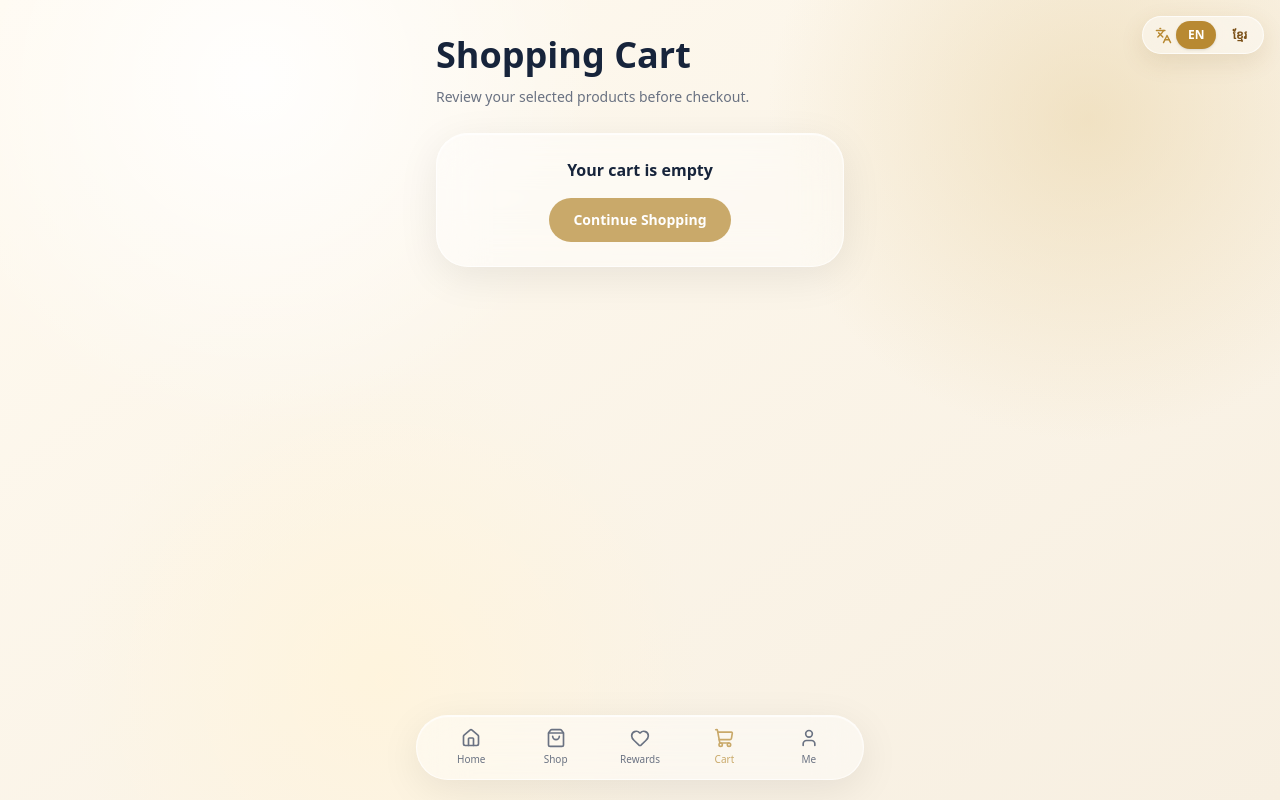
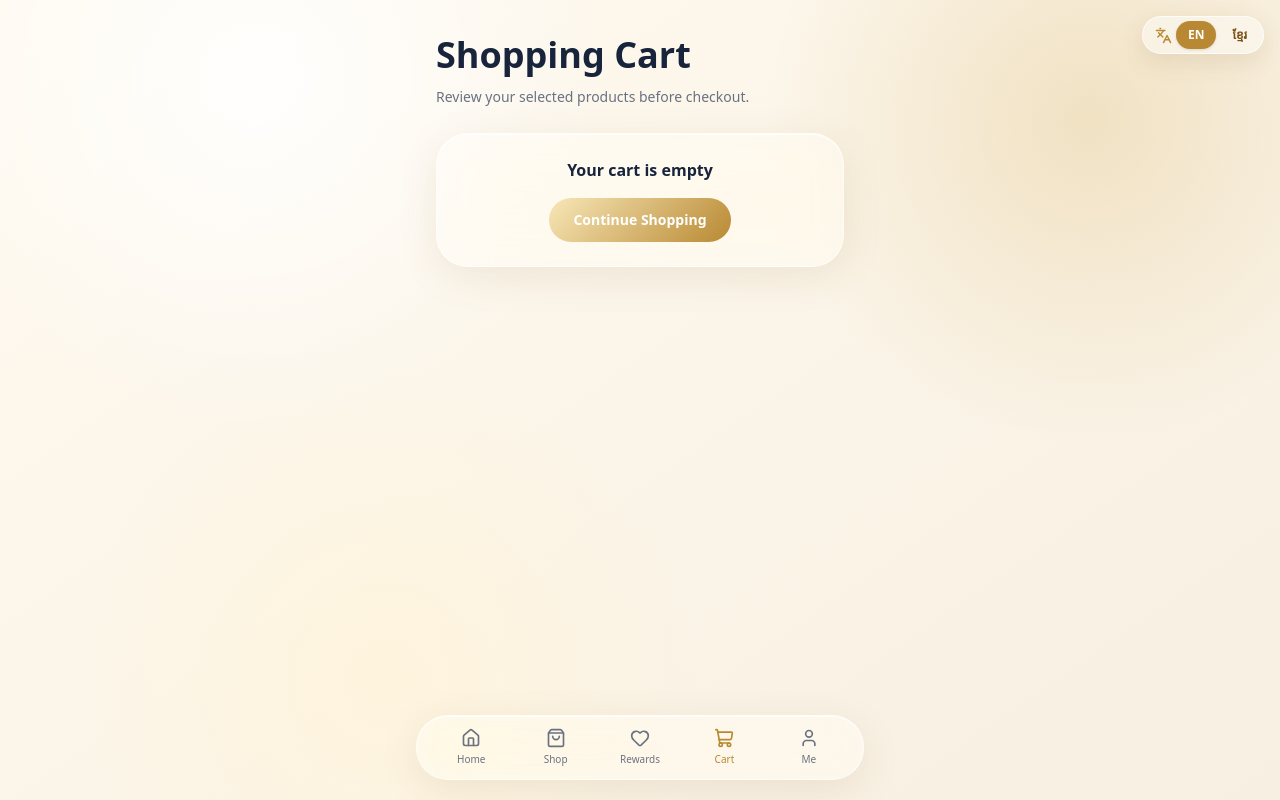
Before and after one commit to babypremiumcambodia/baby-premium, a Next.js app: page /cart in a window 1280 px wide. Built offline with nearby package versions, Linux system fonts and the light colour scheme; a web font is replaced by a local one.

Commit message:
Fix profile rewards link and customer pages

```diff
--- a/app/globals.css
+++ b/app/globals.css
@@ -5,6 +5,7 @@
   --cream: #f7efe1;
   --champagne: #e8d2a4;
   --gold: #b88932;
+  --gold-light: #e9d4a5;
   --deep-gold: #7a4f16;
   --navy: #17243b;
   --brown: #3b2514;
@@ -14,98 +15,105 @@ html,
 body {
   margin: 0;
   padding: 0;
+  min-height: 100%;
   background: var(--pearl);
 }
 
 body {
   color: var(--navy);
+  background:
+    radial-gradient(
+      circle at top,
+      #fffdf8,
+      #f8f4eb
+    );
 }
 
+/* Liquid Glass */
+
 .glass {
-  background: rgba(255, 255, 255, 0.38);
-  backdrop-filter: blur(28px) saturate(180%);
-  -webkit-backdrop-filter: blur(28px) saturate(180%);
+  background: rgba(255, 255, 255, 0.42);
   border: 1px solid rgba(255, 255, 255, 0.65);
-  box-shadow: 0 24px 60px rgba(122, 79, 22, 0.12);
+
+  backdrop-filter: blur(24px) saturate(180%);
+  -webkit-backdrop-filter: blur(24px) saturate(180%);
+
+  box-shadow:
+    0 10px 40px rgba(122, 79, 22, 0.1),
+    inset 0 1px 1px rgba(255, 255, 255, 0.8);
+
+  transition:
+    transform 0.3s ease,
+    box-shadow 0.3s ease,
+    background 0.3s ease;
+
+  -webkit-tap-highlight-color: transparent;
 }
 
-.gold-glow {
-  box-shadow: 0 16px 40px rgba(184, 137, 50, 0.28);
+/* Hover only on computers with a real mouse */
+
+@media (hover: hover) and (pointer: fine) {
+  .glass:hover {
+    transform: translateY(-2px);
+
+    box-shadow:
+      0 20px 50px rgba(122, 79, 22, 0.13),
+      inset 0 1px 1px rgba(255, 255, 255, 0.9);
+  }
+}
+
+/* Prevent decorative glass layers from blocking taps */
+
+.glass::before,
+.glass::after {
+  pointer-events: none;
+}
+
+/* Gold styles */
+
+.bg-gold {
+  background: linear-gradient(
+    135deg,
+    #f8e7b8,
+    #b88932
+  );
 }
 
 .text-gold {
   color: var(--gold);
 }
 
-.bg-gold {
-  background: linear-gradient(135deg, #f8e7b8, #b88932);
+.gold-glow {
+  box-shadow: 0 0 25px rgba(184, 137, 50, 0.35);
 }
+
+/* Premium page background */
 
 .bg-premium {
   background:
-    radial-gradient(circle at 20% 10%, rgba(255, 255, 255, 0.9), transparent 28%),
-    radial-gradient(circle at 85% 15%, rgba(232, 210, 164, 0.55), transparent 25%),
-    radial-gradient(circle at 30% 85%, rgba(255, 244, 220, 0.9), transparent 28%),
-    linear-gradient(145deg, #fffaf0, #f7efe1);
+    radial-gradient(
+      circle at 20% 10%,
+      rgba(255, 255, 255, 0.9),
+      transparent 28%
+    ),
+    radial-gradient(
+      circle at 85% 15%,
+      rgba(232, 210, 164, 0.55),
+      transparent 25%
+    ),
+    radial-gradient(
+      circle at 30% 85%,
+      rgba(255, 244, 220, 0.9),
+      transparent 28%
+    ),
+    linear-gradient(
+      145deg,
+      var(--pearl),
+      var(--cream)
+    );
 }
 
-/* ===========================
-   Baby Premium Theme
-=========================== */
-
-:root {
-  --gold: #c9a96a;
-  --gold-light: #e9d4a5;
-  --pearl: rgba(255,255,255,0.45);
-}
-
-body {
-  background:
-    radial-gradient(circle at top, #fffdf8, #f8f4eb);
-}
-
-/* Liquid Glass */
-
-.glass {
-  background: rgba(255,255,255,0.42);
-  backdrop-filter: blur(24px);
-  -webkit-backdrop-filter: blur(24px);
-
-  border: 1px solid rgba(255,255,255,0.65);
-
-  box-shadow:
-    0 10px 40px rgba(0,0,0,.08),
-    inset 0 1px 1px rgba(255,255,255,.8);
-
-  transition: .35s ease;
-}
-
-.glass:hover {
-  transform: translateY(-2px);
-  box-shadow:
-    0 20px 50px rgba(0,0,0,.12),
-    inset 0 1px 1px rgba(255,255,255,.9);
-}
-
-.bg-gold {
-  background: #c9a96a;
-}
-
-.text-gold {
-  color: #c9a96a;
-}
-
-.gold-glow {
-  box-shadow: 0 0 25px rgba(201,169,106,.35);
-}
-
-/* ===========================
-   Khmer Font
-=========================== */
-
-.font-khmer {
-  font-family: var(--font-khmer), sans-serif;
-}
+/* Khmer Font */
 
 .font-khmer {
   font-family: "Kantumruy Pro", sans-serif;
--- a/app/profile/page.tsx
+++ b/app/profile/page.tsx
@@ -156,7 +156,7 @@ export default function ProfilePage() {
           </GlassCard>
         </Link>
 
-        <Link href="/gifts">
+        <Link href="/rewards">
           <GlassCard className="mt-4">
             <div className="flex items-center justify-between gap-3">
               <div className="flex min-w-0 items-center gap-3">
--- a/app/rewards/page.tsx
+++ b/app/rewards/page.tsx
@@ -186,7 +186,7 @@ const response = await fetch("/api/rewards/redeem", {
             }`}
           >
             {language === "km"
-              ? "កាដូរសម្រាប់ការសន្សំពិន្ទុ"
+              ? "កាដូរសម្រាប់ប្ដូរ"
               : "Thank You Gifts"}
           </h1>
 
--- a/components/home/HeroBanner.tsx
+++ b/components/home/HeroBanner.tsx
@@ -42,9 +42,8 @@ export default function HeroBanner() {
       >
         {language === "km" ? (
           <>
-            គុណភាពល្អមកពីរប្រទេសអូស្រ្ដាលី នូវែលសេឡង់ សហរដ្ឋអាមេរិក
-            <br />
-            និងអឺរ៉ុប
+            គុណភាពល្អមកពីរប្រទេសអូស្រ្ដាលី នូវែលសេឡង់ សហរដ្ឋអាមេរិក និងអឺរ៉ុប
+
           </>
         ) : (
           <>
--- a/components/ui/GlassCard.tsx
+++ b/components/ui/GlassCard.tsx
@@ -1,6 +1,10 @@
-import { ReactNode } from "react";
+import type {
+  HTMLAttributes,
+  ReactNode,
+} from "react";
 
-interface GlassCardProps {
+interface GlassCardProps
+  extends HTMLAttributes<HTMLDivElement> {
   children: ReactNode;
   className?: string;
 }
@@ -8,18 +12,12 @@ interface GlassCardProps {
 export default function GlassCard({
   children,
   className = "",
+  ...props
 }: GlassCardProps) {
   return (
     <div
-      className={`
-        glass
-        rounded-[32px]
-        p-6
-        shadow-xl
-        transition-all
-        duration-300
-        ${className}
-      `}
+      {...props}
+      className={`glass relative rounded-[32px] p-6 shadow-xl touch-manipulation ${className}`}
     >
       {children}
     </div>
```
